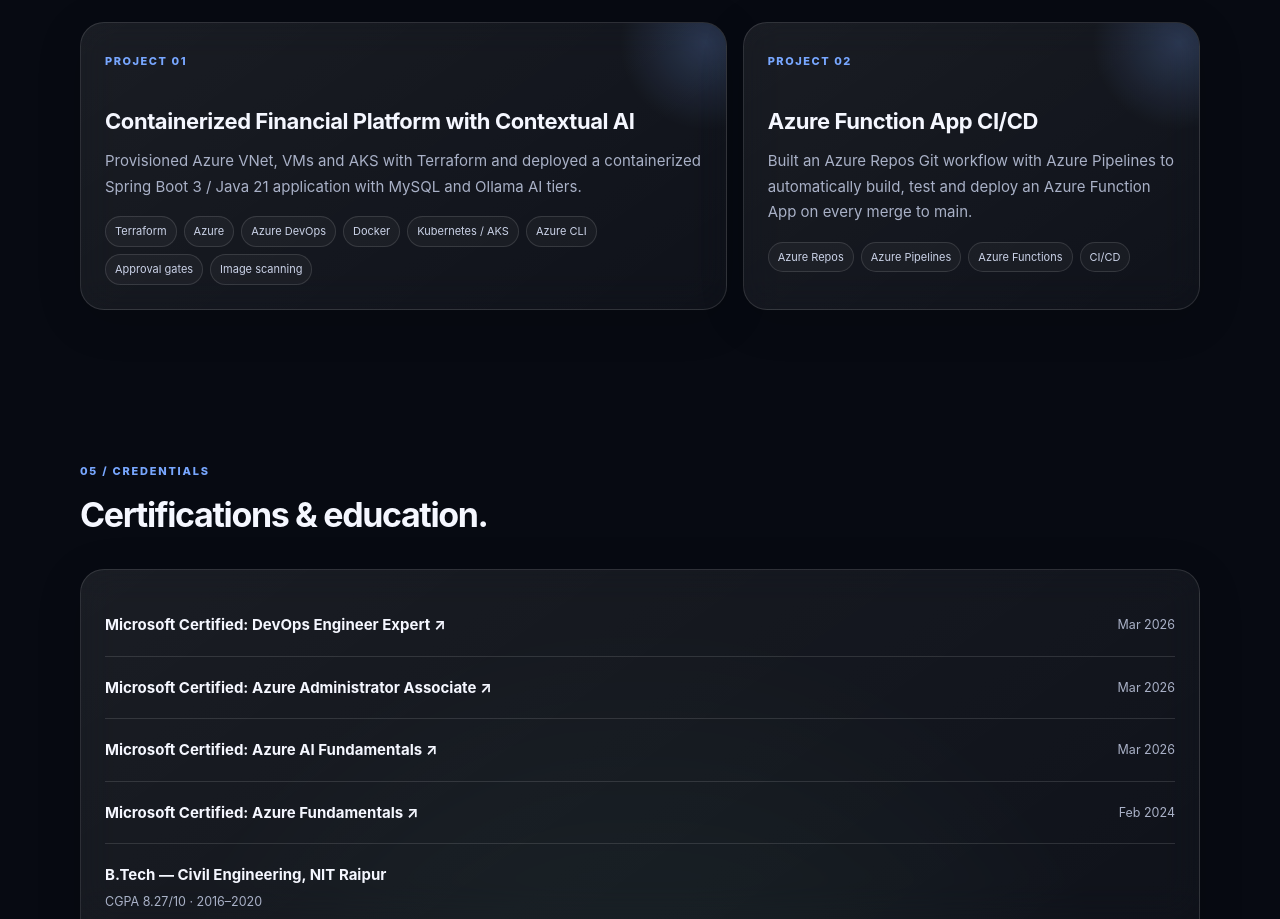
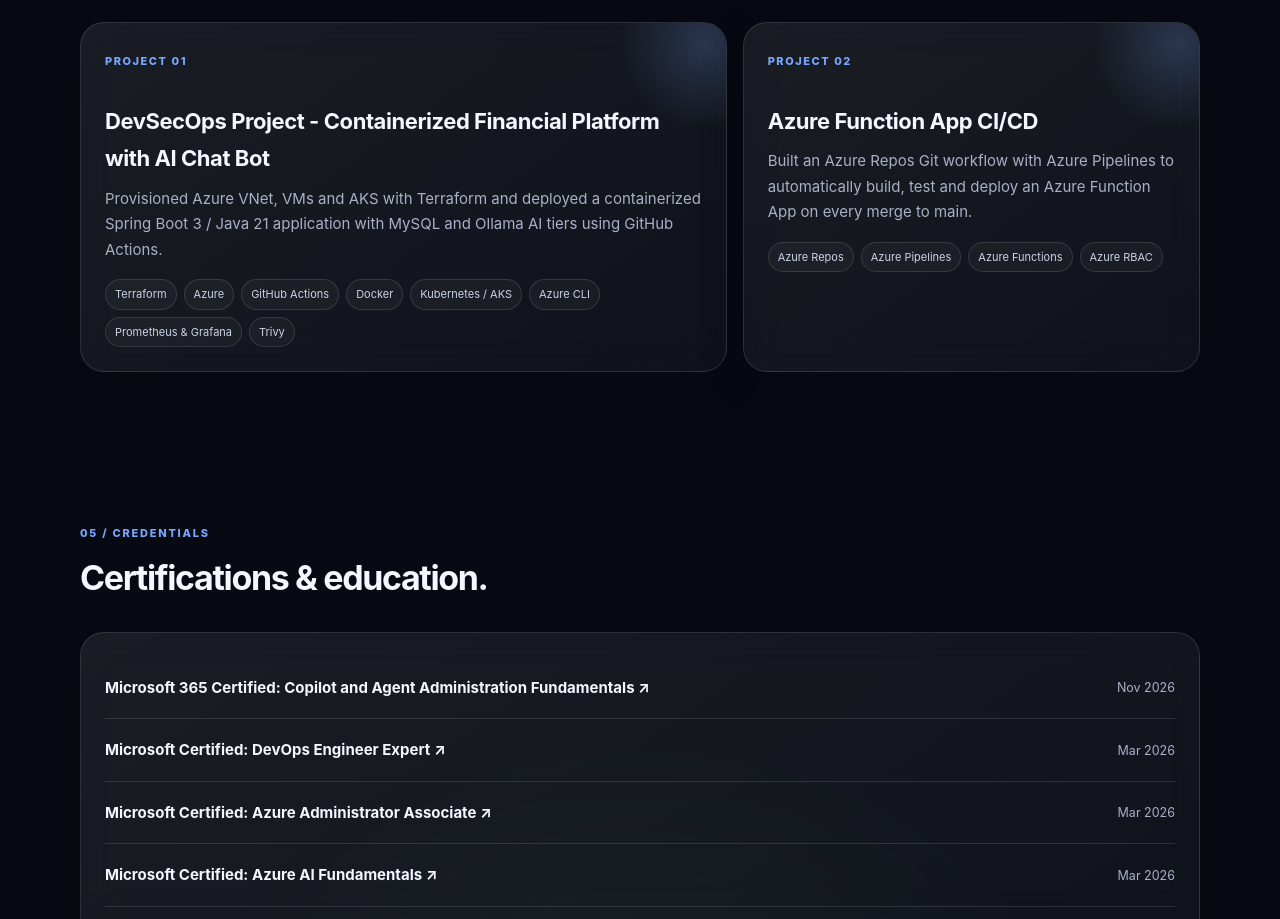
Before and after one commit to Aish-DevOps-Org/AishwaryaKeshri-Portfolio, a plain HTML site: page index.html in a window 1280 px wide. Shown: the part 3719-4638 px from the top of the page. Drawn offline with Linux system fonts and the light colour scheme.

Commit message:
Updated portfolio

```diff
--- a/index.html
+++ b/index.html
@@ -162,8 +162,8 @@ footer{padding:60px 0 80px;border-top:1px solid var(--line);margin-top:50px;colo
 <section class="section" id="projects">
   <div class="section-head reveal"><div><div class="kicker">04 / Selected work</div><h2>Selected engineering work.</h2></div><p class="section-intro">Hands-on examples of infrastructure provisioning, containerized workloads and automated application delivery.</p></div>
   <div class="grid">
-    <article class="card project wide reveal"><span class="num">PROJECT 01</span><h3>Containerized Financial Platform with Contextual AI</h3><p>Provisioned Azure VNet, VMs and AKS with Terraform and deployed a containerized Spring Boot 3 / Java 21 application with MySQL and Ollama AI tiers.</p><div class="tags"><span class="tag">Terraform</span><span class="tag">Azure</span><span class="tag">Azure DevOps</span><span class="tag">Docker</span><span class="tag">Kubernetes / AKS</span><span class="tag">Azure CLI</span><span class="tag">Approval gates</span><span class="tag">Image scanning</span></div></article>
-    <article class="card project side reveal"><span class="num">PROJECT 02</span><h3>Azure Function App CI/CD</h3><p>Built an Azure Repos Git workflow with Azure Pipelines to automatically build, test and deploy an Azure Function App on every merge to main.</p><div class="tags"><span class="tag">Azure Repos</span><span class="tag">Azure Pipelines</span><span class="tag">Azure Functions</span><span class="tag">CI/CD</span></div></article>
+    <article class="card project wide reveal"><span class="num">PROJECT 01</span><h3>DevSecOps Project - Containerized Financial Platform with AI Chat Bot</h3><p>Provisioned Azure VNet, VMs and AKS with Terraform and deployed a containerized Spring Boot 3 / Java 21 application with MySQL and Ollama AI tiers using GitHub Actions.</p><div class="tags"><span class="tag">Terraform</span><span class="tag">Azure</span><span class="tag">GitHub Actions</span><span class="tag">Docker</span><span class="tag">Kubernetes / AKS</span><span class="tag">Azure CLI</span><span class="tag">Prometheus & Grafana</span><span class="tag">Trivy</span></div></article>
+    <article class="card project side reveal"><span class="num">PROJECT 02</span><h3>Azure Function App CI/CD</h3><p>Built an Azure Repos Git workflow with Azure Pipelines to automatically build, test and deploy an Azure Function App on every merge to main.</p><div class="tags"><span class="tag">Azure Repos</span><span class="tag">Azure Pipelines</span><span class="tag">Azure Functions</span><span class="tag">Azure RBAC</span></div></article>
   </div>
 </section>
 
@@ -176,6 +176,20 @@ footer{padding:60px 0 80px;border-top:1px solid var(--line);margin-top:50px;colo
   </div>
 
   <div class="card reveal">
+
+    <div class="cert">
+      <div>
+        <a
+          class="cert-link"
+          href="https://learn.microsoft.com/api/credentials/share/en-us/AishwaryaKeshri-8359/F81862D7136CB162?sharingId=EFC9A533860373BA"
+          target="_blank"
+          rel="noopener noreferrer"
+        >
+          <strong>Microsoft 365 Certified: Copilot and Agent Administration Fundamentals ↗</strong>
+        </a>
+      </div>
+      <small>Nov 2026</small>
+    </div>
 
     <div class="cert">
       <div>
```
